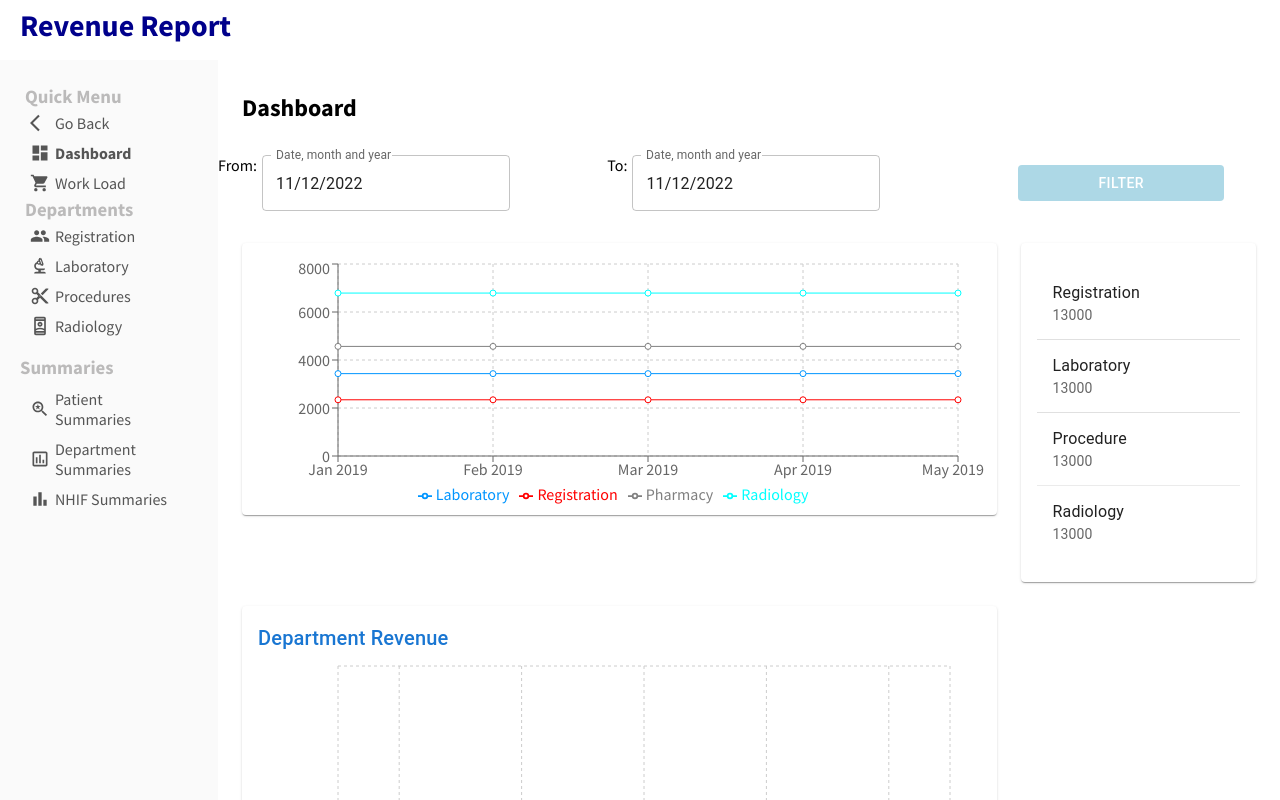
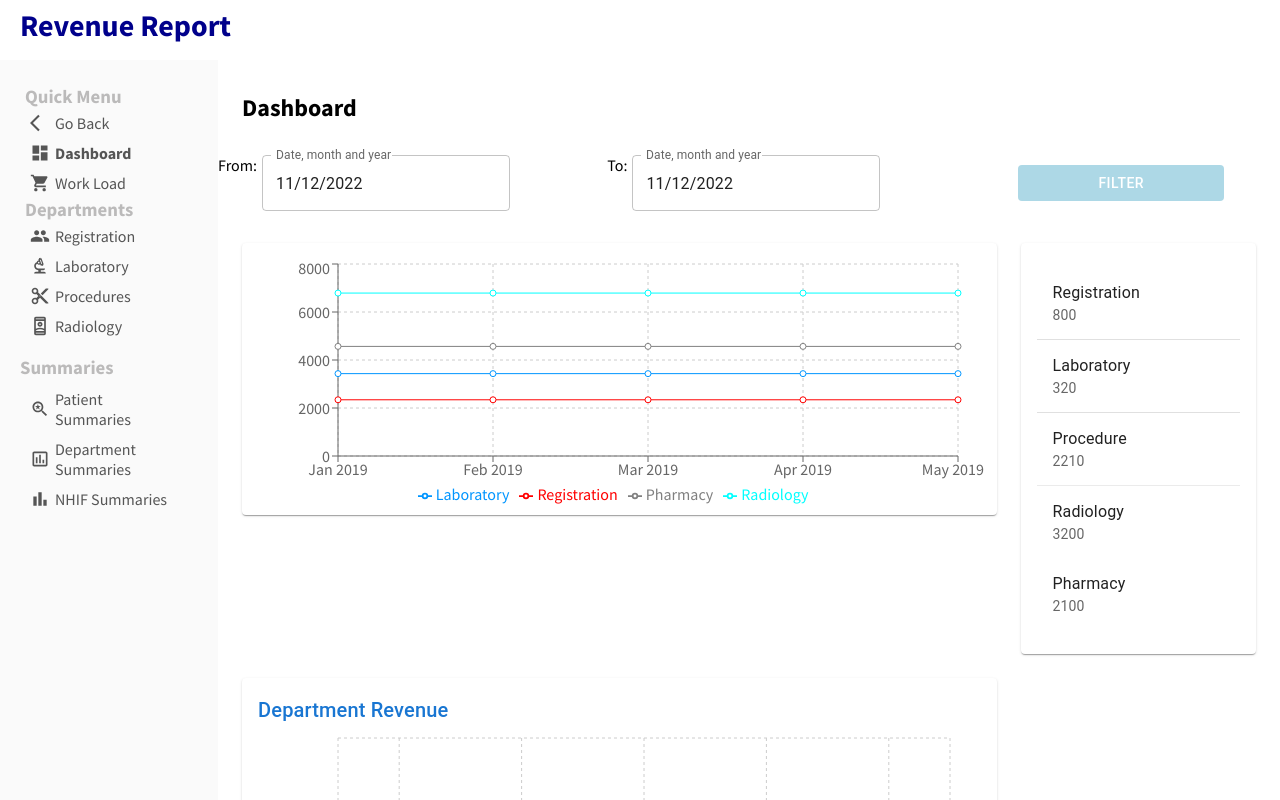
Before and after one commit to R1CKYS3NS31/team_junior_segregated_revenue_report, a React (Create React App) app: page / in a window 1280 px wide. Shown: the top 800 px of the page. Built offline with nearby package versions, Linux system fonts and the light colour scheme.

Commit message:
/Dashboard commit

```diff
--- a/src/pages/dashboard/DashboardContainer.jsx
+++ b/src/pages/dashboard/DashboardContainer.jsx
@@ -23,8 +23,24 @@ import PieRechartComponent from "../../components/charts/PieComponent";
 import MonthComponent from "../../components/charts/MonthComponent";
 import Total_Component from "../../components/charts/MethodPie";
 
-
-export const DashboardContainer = ( {takeDate, reg, setReg, lab, setLab, proc, setProc, rad, setRad, pharm, setPharm, RadiologyFilterTotal,ProcedureFilterTotal,  RegistrationFilterTotal,PharmacyFilterTotal, LaboratoryFilterTotal}) => {
+export const DashboardContainer = ({
+  takeDate,
+  reg,
+  setReg,
+  lab,
+  setLab,
+  proc,
+  setProc,
+  rad,
+  setRad,
+  pharm,
+  setPharm,
+  RadiologyFilterTotal,
+  ProcedureFilterTotal,
+  RegistrationFilterTotal,
+  PharmacyFilterTotal,
+  LaboratoryFilterTotal,
+}) => {
   function Copyright(props) {
     return (
       <Typography
@@ -51,19 +67,17 @@ export const DashboardContainer = ( {takeDate, reg, setReg, lab, setLab, proc, s
   const handlesubmit = (e) => {
     e.preventDefault();
 
-    const dateFrom = `${from.$d.getDate()}-${from.$d.getMonth()}-${from.$d.getFullYear()}`
-    const dateTo = `${to.$d.getDate()}-${to.$d.getMonth()}-${to.$d.getFullYear()}`
+    const dateFrom = `${from.$d.getDate()}-${from.$d.getMonth()}-${from.$d.getFullYear()}`;
+    const dateTo = `${to.$d.getDate()}-${to.$d.getMonth()}-${to.$d.getFullYear()}`;
 
-    takeDate(dateTo,dateFrom)
-    console.log(RegistrationFilterTotal)
+    takeDate(dateTo, dateFrom);
+    console.log(RegistrationFilterTotal);
 
     // setReg(RegistrationFilterTotal)
     // setPharm(PharmacyFilterTotal)
     // setRad(RadiologyFilterTotal)
     // setProc(ProcedureFilterTotal)
     // setLab(LaboratoryFilterTotal)
-
-
   };
 
   return (
@@ -166,18 +180,21 @@ export const DashboardContainer = ( {takeDate, reg, setReg, lab, setLab, proc, s
               aria-label="mailbox folders"
             >
               <ListItem button>
-                <ListItemText primary="Registration" secondary="13000" />
+                <ListItemText primary="Registration" secondary={reg} />
               </ListItem>
               <Divider />
               <ListItem button divider>
-                <ListItemText primary="Laboratory" secondary="13000" />
+                <ListItemText primary="Laboratory" secondary={lab} />
               </ListItem>
               <ListItem button>
-                <ListItemText primary="Procedure" secondary="13000" />
+                <ListItemText primary="Procedure" secondary={proc} />
               </ListItem>
               <Divider light />
               <ListItem button>
-                <ListItemText primary="Radiology" secondary="13000" />
+                <ListItemText primary="Radiology" secondary={rad} />
+              </ListItem>
+              <ListItem button>
+                <ListItemText primary="Pharmacy" secondary={pharm} />
               </ListItem>
             </List>
           </Paper>
```
Also changed, not shown: src/pages/pharmacy/Pharmacy.jsx (added, +7 -0 lines).
